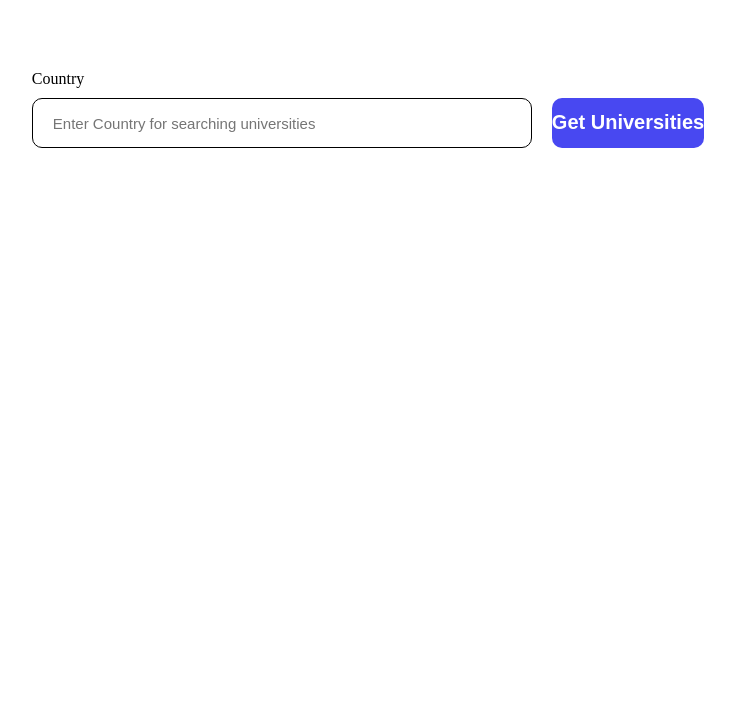
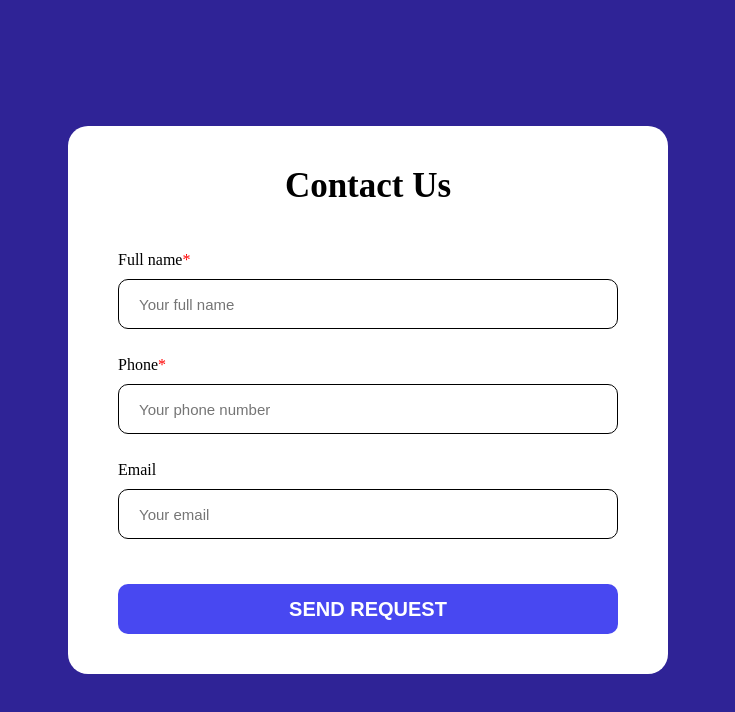
Before and after one commit to MrTimur-coder/React_TypeScript, a React (Vite) app: page / in a window 1280 px wide. Shown: the top 712 px of the page, without its empty margins (272-1007 px from the left). Built offline with nearby package versions, Linux system fonts and the light colour scheme.

Commit message:
add homework 10

```diff
--- a/src/App.tsx
+++ b/src/App.tsx
@@ -21,7 +21,7 @@ function App() {
       {/* Homeworks */}
       {/* <Homework_07 /> */}
       {/* <Homework_09/> */}
-      {/* <Homework_10/> */}
+      <Homework_10/>
 
       {/* Lessons */}
       {/* <Lesson_06 /> */}
@@ -30,7 +30,7 @@ function App() {
       {/* <Lesson_08/> */}
       {/* <Lesson_09/> */}
       {/* <Lesson_10/> */}
-      <Lesson_11/>
+      {/* <Lesson_11/> */}
     </>
   );
 }
--- a/src/components/ContactUs/ContactUs.tsx
+++ b/src/components/ContactUs/ContactUs.tsx
@@ -1,13 +1,78 @@
 import Input from "components/Input/Input";
 import { ContactUsInputKeys } from "./types";
+import { ContactUsForm, InputsContainer, Title } from "./styles";
+import Button from "components/Button/Button";
+import * as Yup from "yup";
+import { useFormik } from "formik";
 
-function ContactUs(){
-   // return <ContactUsForm>
-   //    <Title>Contact Us</Title>
-   //    <InputsContainer>
-   //    <Input id="fullname" label="Fullname" name=[ContactUsInputKeys.Email]/>
-   //    </InputsContainer>
-   // </ContactUsForm>
+const validationSchema = Yup.object().shape({
+  [ContactUsInputKeys.FullName]: Yup.string()
+    .required("This field is required!")
+    .min(3, "Minimum number of symbols is 3!")
+    .max(50, "Maximum number of symbols is 50!"),
+  [ContactUsInputKeys.Phone]: Yup.string()
+    .required("This field is required!")
+    .min(4, "This field should include minimum 4 symbols!")
+    .max(20, "This field should include maximum 20 symbols!"),
+  [ContactUsInputKeys.Email]: Yup.string()
+    .email("This field should be in email form!")
+    .min(6, "Email should include min 6 symbols!")
+    .max(60, "Email should include max 60 symbols!"),
+});
+
+function ContactUs() {
+  const formik = useFormik({
+    initialValues: {
+      [ContactUsInputKeys.FullName]: "",
+      [ContactUsInputKeys.Phone]: "",
+      [ContactUsInputKeys.Email]: "",
+    },
+    validationSchema: validationSchema,
+    validateOnChange: false,
+    onSubmit: (value, helpers) => {
+      console.log(value);
+      helpers.resetForm();
+    },
+  });
+
+
+  return (
+    <ContactUsForm onSubmit={formik.handleSubmit}>
+      <Title>Contact Us</Title>
+      <InputsContainer>
+        <Input
+          id="fullname"
+          label="Full name"
+          asterisk="*"
+          name={ContactUsInputKeys.FullName}
+          placeholder="Your full name"
+          onChange={formik.handleChange}
+          value={formik.values[ContactUsInputKeys.FullName]}
+          error={formik.errors[ContactUsInputKeys.FullName]}
+          />
+        <Input
+          id="phone"
+          label={`Phone`}
+          asterisk="*"
+          name={ContactUsInputKeys.Phone}
+          placeholder="Your phone number"
+          onChange={formik.handleChange}
+          value={formik.values[ContactUsInputKeys.Phone]}
+          error={formik.errors[ContactUsInputKeys.Phone]}
+          />
+        <Input
+          id="email"
+          label="Email"
+          name={ContactUsInputKeys.Email}
+          placeholder="Your email"
+          onChange={formik.handleChange}
+          value={formik.values[ContactUsInputKeys.Email]}
+          error={formik.errors[ContactUsInputKeys.Email]}
+        />
+      </InputsContainer>
+      <Button button_info="SEND REQUEST" type="submit"/>
+    </ContactUsForm>
+  );
 }
 
-export default ContactUs
+export default ContactUs;
--- a/src/components/ContactUs/styles.ts
+++ b/src/components/ContactUs/styles.ts
@@ -0,0 +1,27 @@
+import styled from "@emotion/styled";
+
+export const ContactUsForm = styled.form`
+  width: 600px;
+  background-color: #fff;
+  border-radius: 20px;
+  padding: 40px 50px;
+  display: flex;
+  flex-direction: column;
+  align-items: center;
+  justify-content: center;
+  gap: 35px;
+`;
+
+export const Title = styled.p`
+  font-size: 35px;
+  font-weight: bold;
+  text-align: center;
+`;
+
+export const InputsContainer = styled.div`
+  min-width: 100%;
+  display: flex;
+  flex-direction: column;
+  justify-content: center;
+  gap: 7px;
+`;
--- a/src/components/Input/Input.tsx
+++ b/src/components/Input/Input.tsx
@@ -1,10 +1,10 @@
-import { ErrorText, InputStyling, InputWrapper, Label } from "./styles";
+import { ErrorText, InputStyling, InputWrapper, Label, RequiredAsterisk } from "./styles";
 import { type InputProps } from "./types";
 
-function Input({ name, type = "text", placeholder, label, id, disabled = false, error = undefined, onChange, value }: InputProps) {
+function Input({ name, type = "text", placeholder, label, id, disabled = false, title, error = undefined, onChange, value, asterisk }: InputProps) {
   return (
     <InputWrapper disabled={disabled} $error={error}>
-      <Label htmlFor={id} disabled={disabled} $error={error}>{label}</Label>
+      <Label htmlFor={id} disabled={disabled} $error={error} title={asterisk ? "This field is required!" : ""}>{label}<RequiredAsterisk>{asterisk}</RequiredAsterisk></Label>
       <InputStyling id={id} name={name} type={type} placeholder={placeholder} disabled={disabled} $error={error} onChange={onChange} value={value}/>
       {!!error && <ErrorText>{error}</ErrorText>}
     </InputWrapper>
--- a/src/components/Input/styles.ts
+++ b/src/components/Input/styles.ts
@@ -41,5 +41,8 @@ const ErrorText = styled.div`
   font-size: 16px;
   color: #ff6868ff;
 `;
+export const RequiredAsterisk = styled.span`
+  color: red;
+`;
 
 export { InputWrapper, Label, InputStyling, ErrorText};
--- a/src/components/Input/types.ts
+++ b/src/components/Input/types.ts
@@ -10,4 +10,6 @@ export interface InputProps {
   error?: undefined | string;
   onChange?: (event: ChangeEvent<HTMLInputElement>) => void;
   value?: string;
+  asterisk?: string;
+  title?: boolean | string;
 }
--- a/src/homeworks/homework_10/Homework_10.tsx
+++ b/src/homeworks/homework_10/Homework_10.tsx
@@ -3,7 +3,7 @@ import { PageWrapper } from "./styles";
 
 function Homework_10(){
    return <PageWrapper>
-      <ContactUs/>
+      <ContactUs />
    </PageWrapper>
 }
 
```
